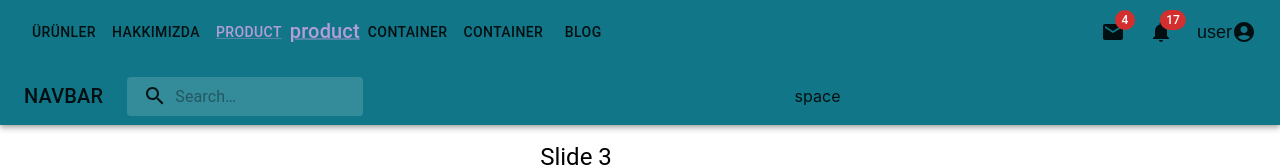
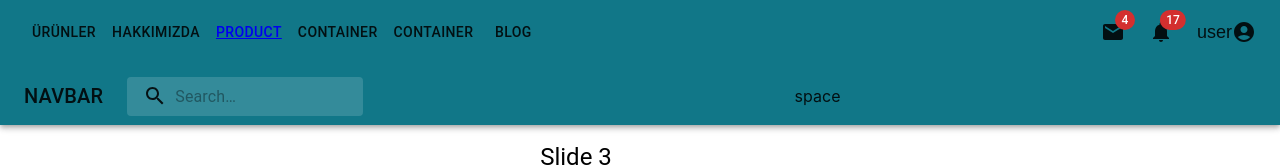
Before and after one commit to aslanvedat/web-sitesi, a React (Create React App) app: page / in a window 1280 px wide. Shown: the top 167 px of the page. Built offline with nearby package versions, Linux system fonts and the light colour scheme.

Commit message:
React router bugfix. Code refactored.

```diff
--- a/src/App.js
+++ b/src/App.js
@@ -1,10 +1,11 @@
+
 import { Home } from "./components/Home"
 import './App.css';
 import { Navbar } from './components/Navbar';
 import { ThemeProvider } from '@mui/material/styles';
 import theme from "./Theme";
 import { Footer } from "./components/Footer";
-import { Route, Routes, BrowserRouter } from "react-router-dom";
+import {Route, Routes, BrowserRouter} from "react-router-dom";
 import { Products } from "./components/Products";
 
 //boyutlarla alakali 45. videoya bak!!!
@@ -12,9 +13,8 @@ function App() {
   return (
     <ThemeProvider theme={theme}>
       <div className="App">
-        <Navbar />
-
-        <BrowserRouter>
+        <BrowserRouter  >
+          <Navbar />
           <Routes>
             <Route path="/" element={<Home />} />
             <Route path="/products" element={<Products />} />
--- a/src/components/Navbar.js
+++ b/src/components/Navbar.js
@@ -15,8 +15,9 @@ import AccountCircle from '@mui/icons-material/AccountCircle';
 import MailIcon from '@mui/icons-material/Mail';
 import NotificationsIcon from '@mui/icons-material/Notifications';
 import MoreIcon from '@mui/icons-material/MoreVert';
-import { Button, Drawer, Link, useMediaQuery } from '@mui/material';
+import { Button, Drawer, useMediaQuery } from '@mui/material';
 import { Products } from './Products';
+import {Link} from "react-router-dom";
 //22-25 arasındaki videolara bakarak  menu cesitlendirilebilir
 
 
@@ -89,7 +90,6 @@ export const Navbar = () => {
                     {/* alttaki link duzgun calismiyor bi daha bakilmali!!!! */}
 
                     <Button sx={{ color: 'inherit' }}><Link to="/products">product</Link></Button>
-                    <Link to="/products">product</Link>
                     <Button sx={{ color: 'inherit' }}>Container</Button>
                     <Button sx={{ color: 'inherit' }}>Container</Button>
                     <Button sx={{ color: 'inherit' }}>Blog</Button>
```
